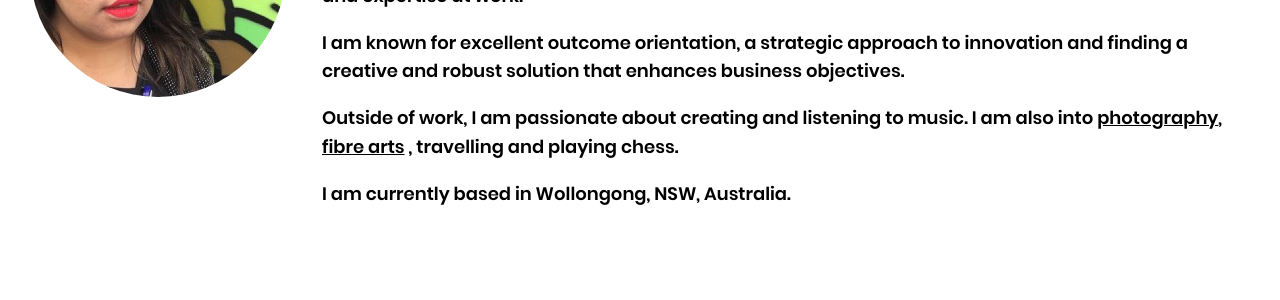
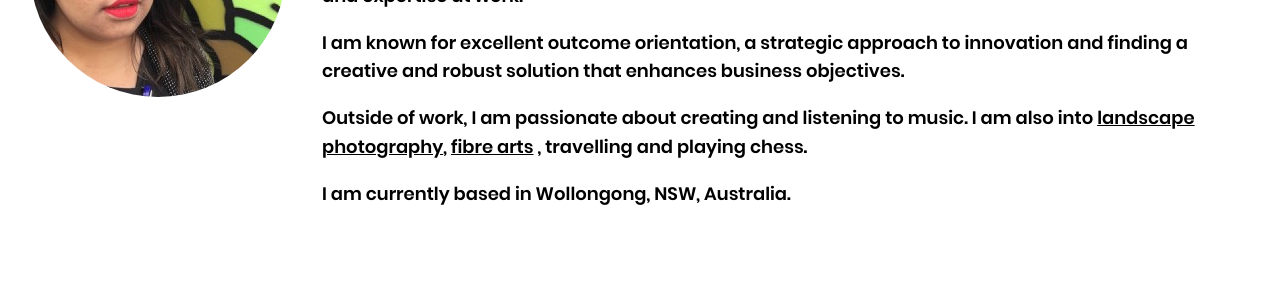
Before and after one commit to rachelnacilla/rachelnacilla.github.io, a Jekyll site: the page built from index.html, in a window 1280 px wide. Shown: the part 1682-1982 px from the top of the page. Built offline with Jekyll 4.4.1, drawn with Linux system fonts in a browser that asks for light colours.

Commit message:
Changed the photography portfolio link

```diff
--- a/index.html
+++ b/index.html
@@ -53,7 +53,7 @@
 
 				<P>I am known for excellent outcome orientation, a strategic approach to innovation and finding a creative and robust solution that enhances business objectives.</p>
 
-				<p>Outside of work, I am passionate about creating and listening to music. I am also into <a href="https://rachelnacilla.carbonmade.com/" target="_blank">photography</a>, <a href="https://www.instagram.com/fibreartsbyrach/" target="_blank">fibre arts</a>
+				<p>Outside of work, I am passionate about creating and listening to music. I am also into <a href="https://vero.co/rachelsnicepics" target="_blank">landscape photography</a>, <a href="https://www.instagram.com/fibreartsbyrach/" target="_blank">fibre arts</a>
 					, travelling and playing chess.</p>
 
 				<p>I am currently based in Wollongong, NSW, Australia.</p>
```
